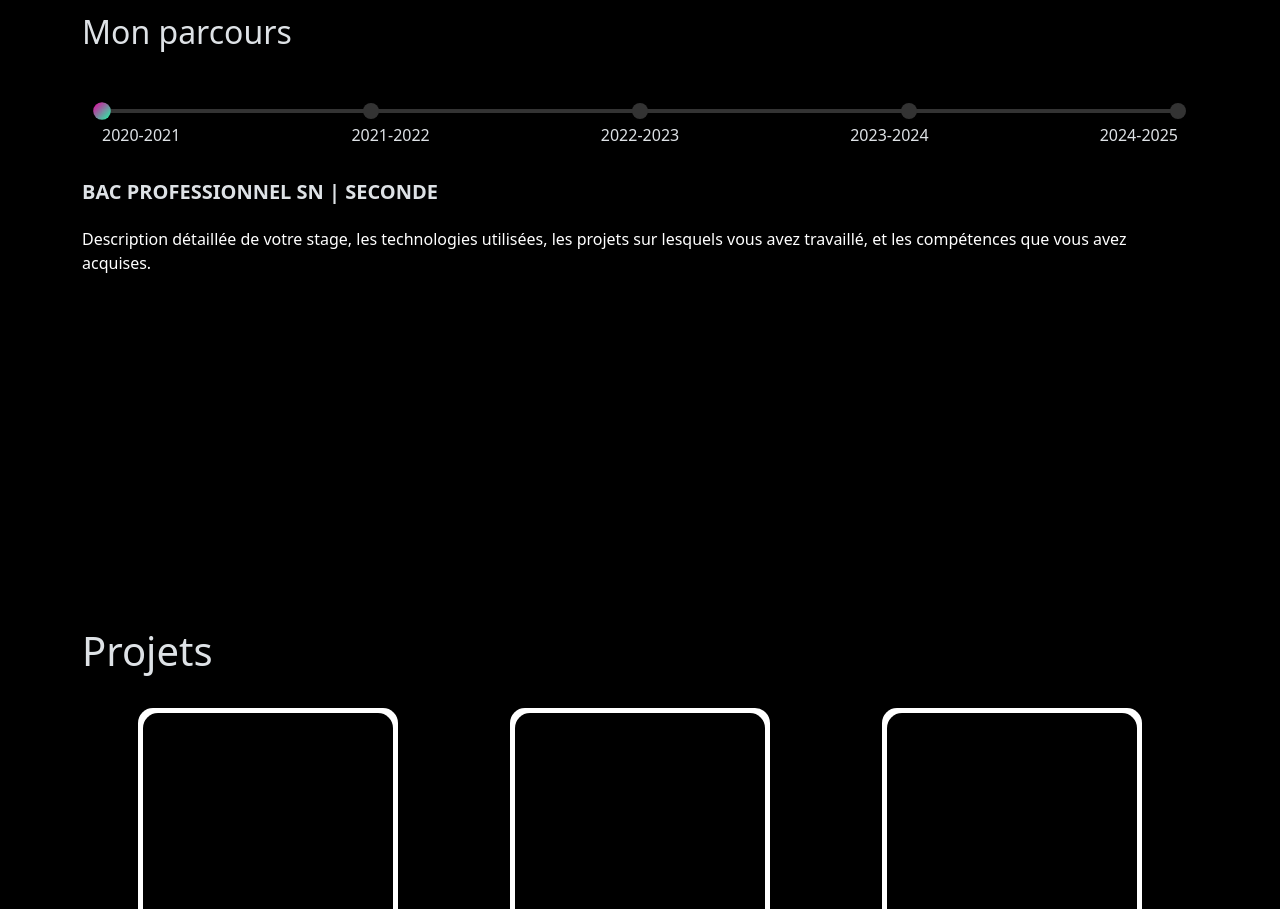
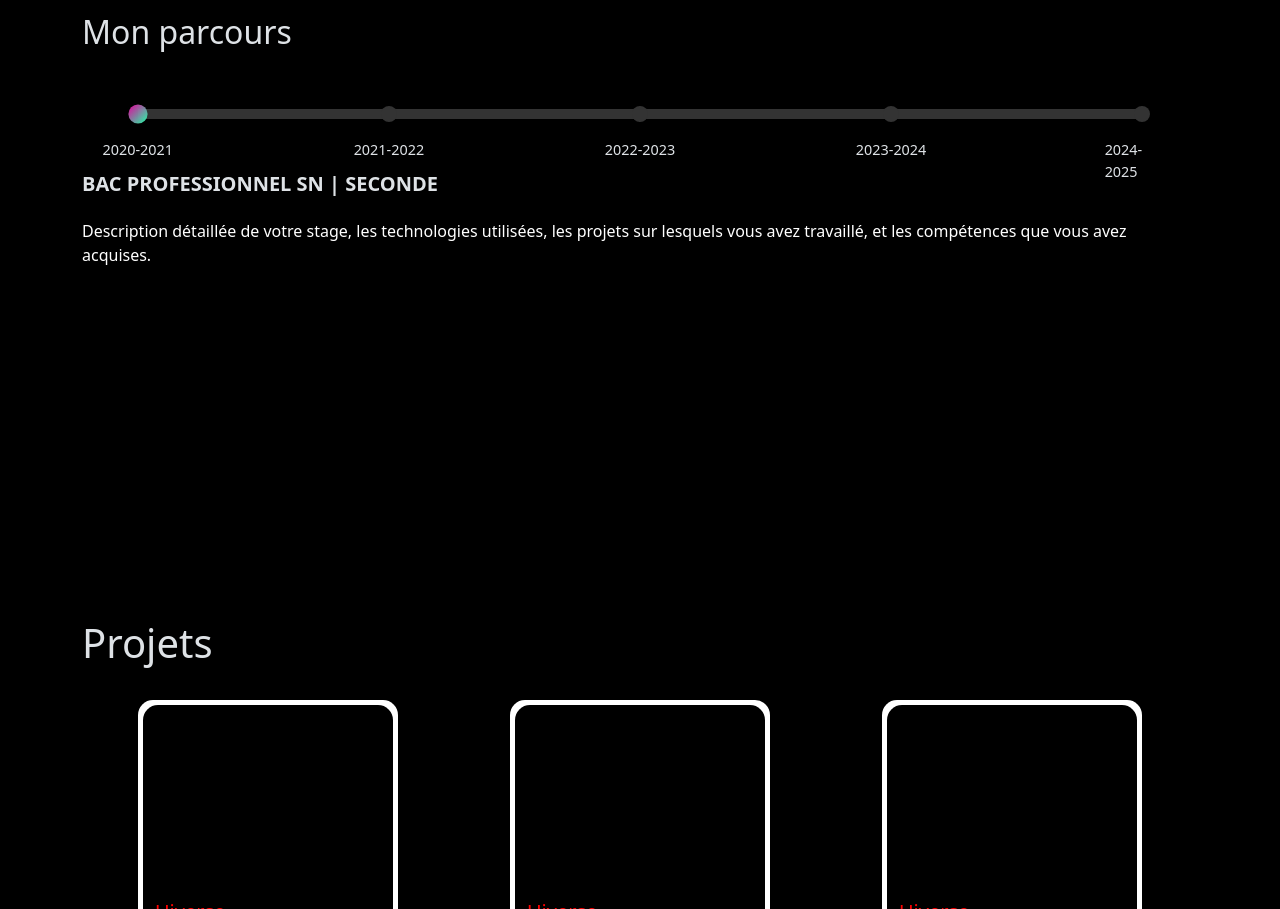
Before and after one commit to ERieu/portfolio2, a website: page index.html in a window 1280 px wide. Shown: the part 1125-2034 px from the top of the page. Drawn offline with Linux system fonts and the light colour scheme.

Commit message:
timeline progress color

```diff
--- a/css/main.css
+++ b/css/main.css
@@ -76,22 +76,22 @@
 }
 
 .timeline-progress {
-  width: 100%;
+  width: 90%;
   margin: 0 20px;
 }
 
 .timeline-track {
   position: relative;
-  height: 4px;
+  height: 10px;
   background-color: #333;
-  margin-bottom: 10px;
+  margin-bottom: 20px;
 }
 
 .progress-line {
   position: absolute;
   height: 100%;
   width: 0%;
-  background: linear-gradient(90deg, #1cc2ff 0%, #ff261b 100%);
+  background: linear-gradient(90deg, #000000 0%, #ffffff 100%);
   transition: width 0.3s ease;
 }
 
@@ -104,13 +104,13 @@
   top: 50%;
   transform: translate(-50%, -50%);
   cursor: pointer;
-  transition: all 0.3s ease in out;
+  transition: all 0.3s ease;
   z-index: 1;
 }
 
 .timeline-point.active {
   background: linear-gradient(-45deg, #1cffa4 0%, #ff01aee6 100%);
-  transform: translate(-50%, -50%) scale(1.1);
+  transform: translate(-50%, -50%) scale(1.2);
 }
 
 .timeline-point[data-year="2020-2021"] { left: 0% }
@@ -122,7 +122,22 @@
 .timeline-years {
   display: flex;
   justify-content: space-between;
+  margin-top: 10px;
+  position: relative;
+  width: 100%;
 }
+
+.timeline-years span {
+  position: absolute;
+  transform: translateX(-50%);
+  font-size: 0.9rem;
+}
+
+.timeline-years span:nth-child(1) { left: 0%; }
+.timeline-years span:nth-child(2) { left: 25%; }
+.timeline-years span:nth-child(3) { left: 50%; }
+.timeline-years span:nth-child(4) { left: 75%; }
+.timeline-years span:nth-child(5) { left: 100%; transform: translateX(-100%); }
 
 .timeline-cards {
   position: relative;
--- a/main.js
+++ b/main.js
@@ -58,6 +58,7 @@ window.addEventListener('scroll', function() {
   }
 });
 
+// Code mis à jour pour la timeline
 document.addEventListener('DOMContentLoaded', function() {
 const timelinePoints = document.querySelectorAll('.timeline-point');
 const timelineCards = document.querySelectorAll('.timeline-card');
@@ -68,15 +69,23 @@ document.addEventListener('DOMContentLoaded', function() {
 let currentIndex = 0;
 
 function updateTimeline(index) {
+  // Mettre à jour les points actifs
   timelinePoints.forEach((point, i) => {
-      point.classList.toggle('active', i === index);
+    if (i <= index) {
+      point.classList.add('active');
+    } else {
+      point.classList.remove('active');
+    }
   });
 
+  // Mettre à jour la carte active
   timelineCards.forEach((card, i) => {
     card.classList.toggle('active', i === index);
   });
 
-    progressLine.style.width = `${index * 50}%`;
+  // Mettre à jour la ligne de progression (ajustement pour qu'elle s'étende correctement)
+  // Pour 5 points, chaque étape correspond à 25% de la largeur totale
+  progressLine.style.width = `${(index / (timelinePoints.length - 1)) * 100}%`;
 
   prevArrow.disabled = index === 0;
   nextArrow.disabled = index === timelinePoints.length - 1;
@@ -95,4 +104,7 @@ document.addEventListener('DOMContentLoaded', function() {
 nextArrow.addEventListener('click', () => {
   if (currentIndex < timelinePoints.length - 1) updateTimeline(currentIndex + 1);
 });
+
+// Initialiser la timeline
+updateTimeline(0);
 });
```
Lines whose indentation alone changed are shown as unchanged.
